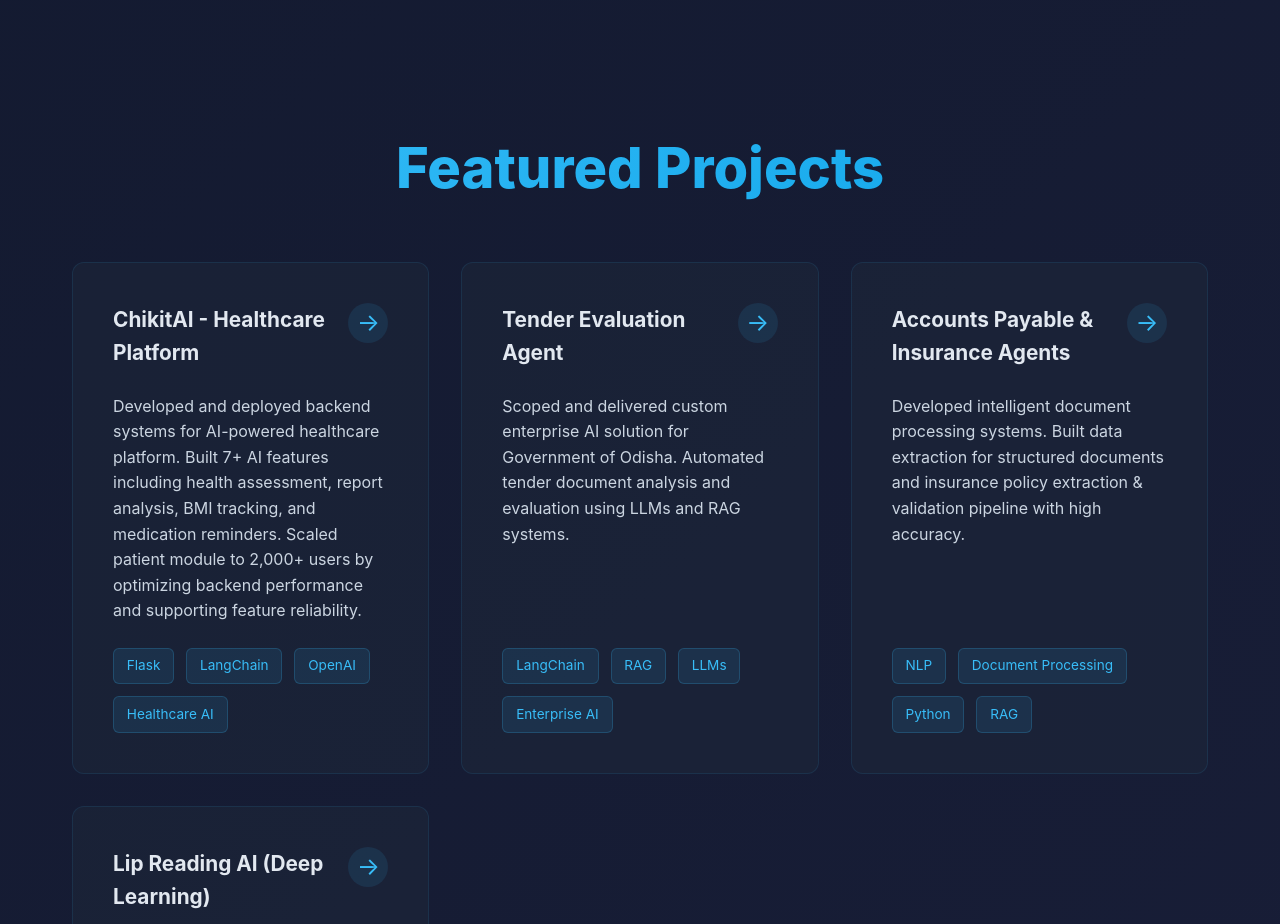
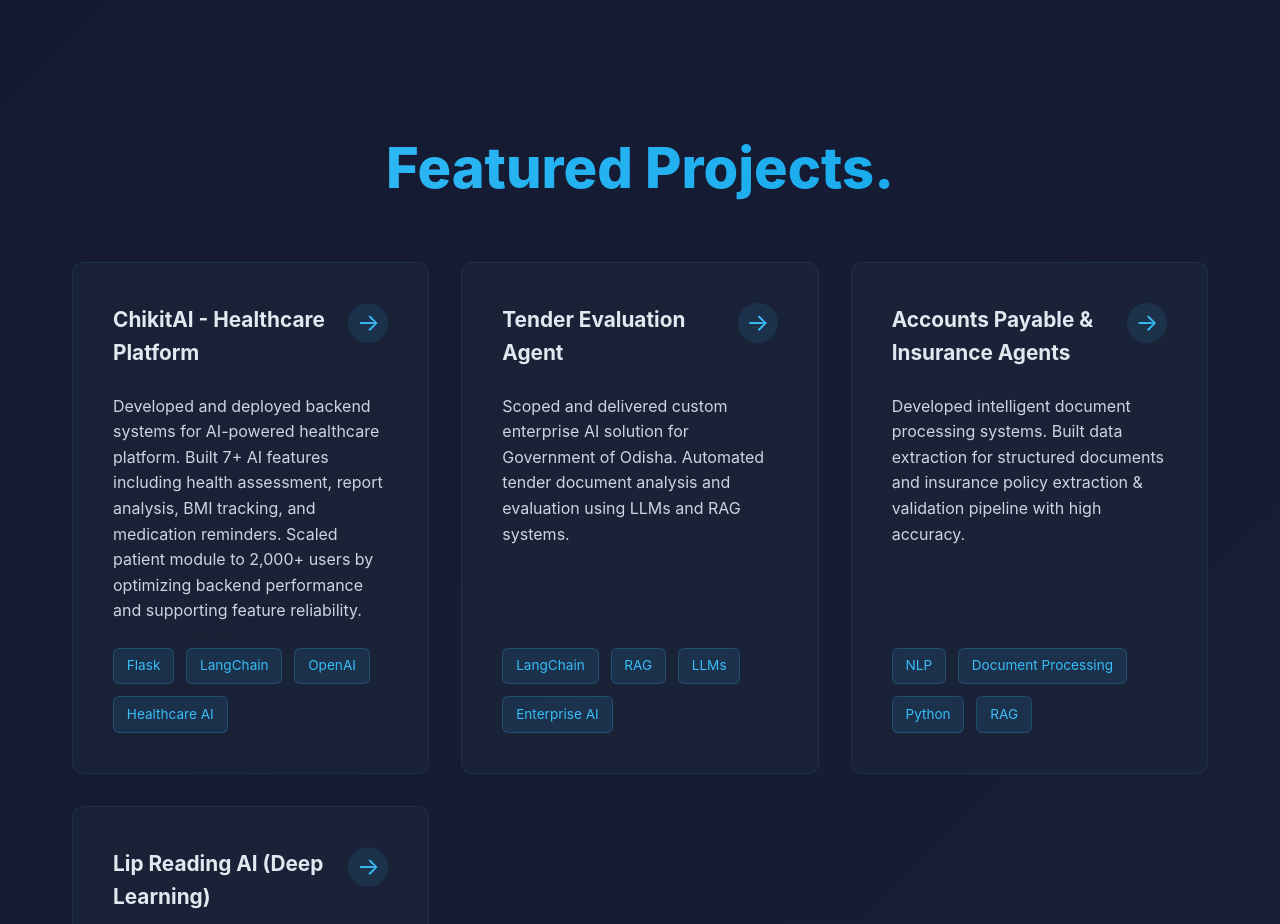
Before and after one commit to Mallikarjun85-bot/my-portfolio, a React (Create React App) app: page / in a window 1280 px wide. Shown: the part 2920-3844 px from the top of the page. Built offline with nearby package versions, Linux system fonts and the light colour scheme.

Commit message:
Update Projects.js

```diff
--- a/src/components/Projects.js
+++ b/src/components/Projects.js
@@ -61,7 +61,7 @@
       whileInView="visible"
       viewport={{ once: true, margin: "-100px" }}
     >
-      <motion.h2>Featured Projects</motion.h2>
+      <motion.h2>Featured Projects.</motion.h2>
 
       <motion.div className="projects-grid">
         {projects.map((project, index) => (
```
